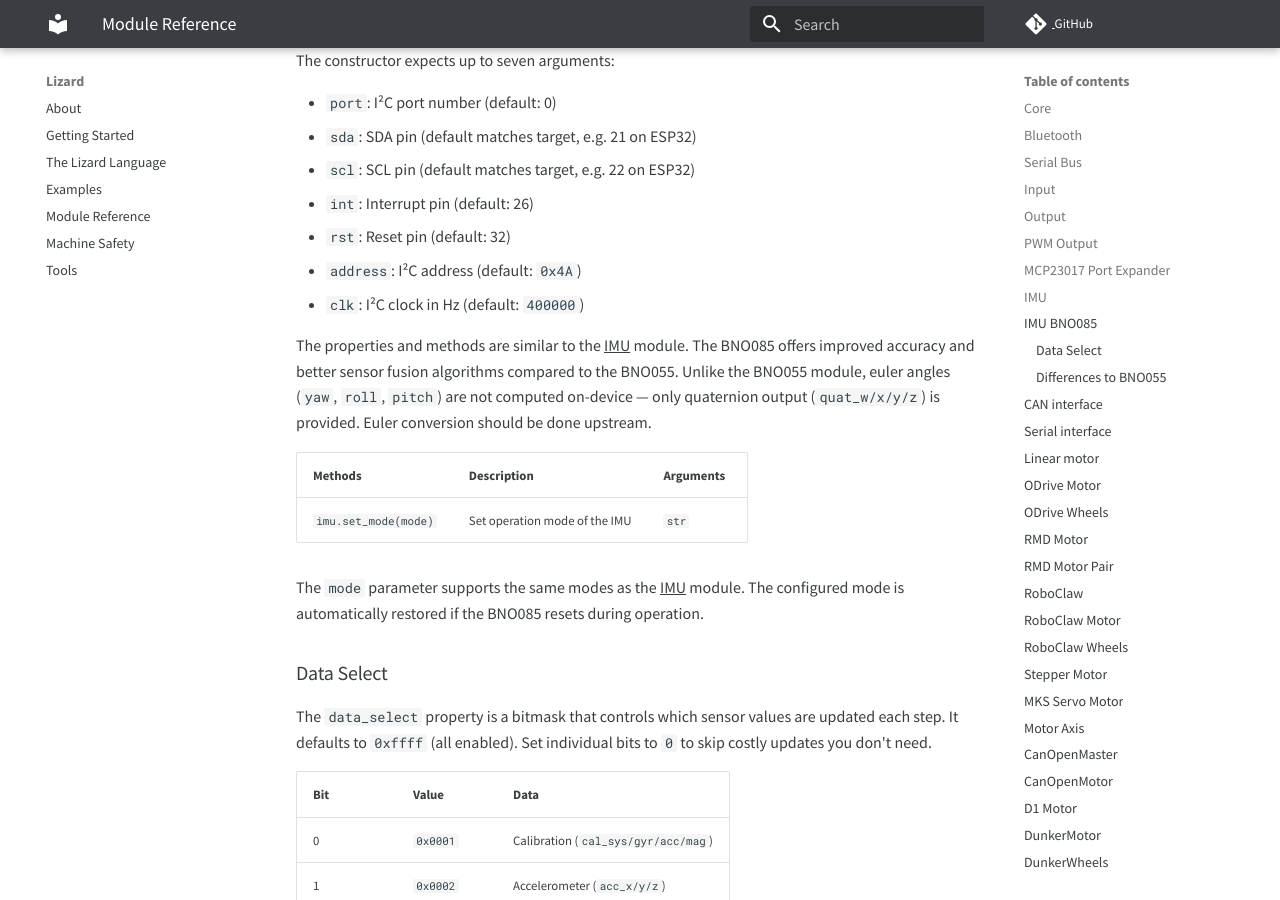
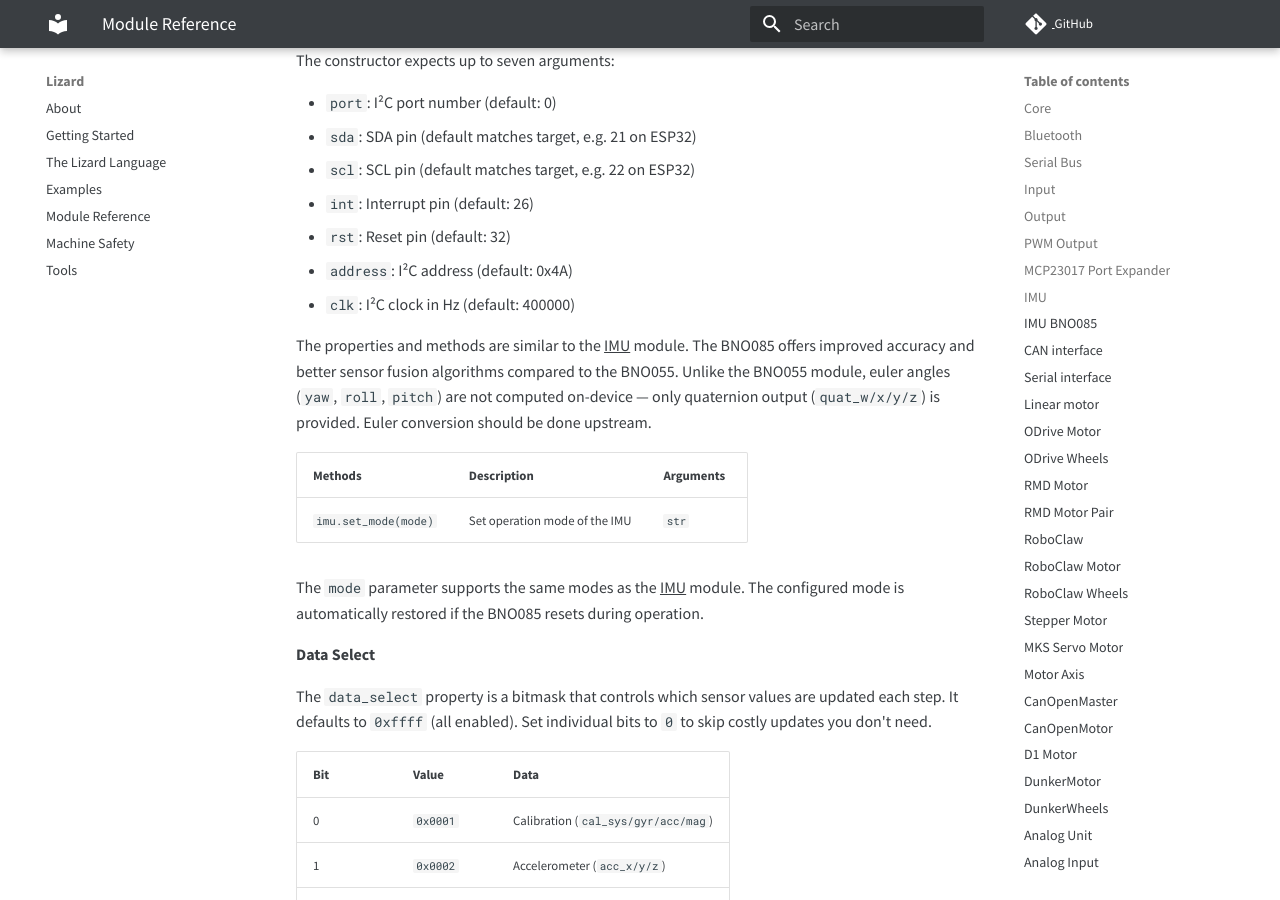
Before and after one commit to zauberzeug/lizard, an MkDocs documentation site: the page built from docs/module_reference.md, in a window 1280 px wide and 900 px high, scrolled down 11218 px. Built offline with MkDocs 1.6.1 and Material for MkDocs 9.7.7, drawn with Linux system fonts in a browser that asks for light colours; comment, search, counter and statistics services are not loaded.

Commit message:
cleanup documentation

```diff
--- a/docs/module_reference.md
+++ b/docs/module_reference.md
@@ -328,9 +328,9 @@
 The IMU BNO085 module provides access to a Bosch BNO085 9-axis absolute orientation sensor over the shared I²C bus.
 This module uses the same API as the [IMU](#imu) module but offers improved fusion quality and additional reports.
 
-| Constructor                                                                         | Description | Arguments |
-| ----------------------------------------------------------------------------------- | ----------- | --------- |
-| `imu = ImuBno085([port[, sda[, scl[, int[, rst[, address[, clk]]]]]]])`             | See below   | `int`s    |
+| Constructor                                                             | Description | Arguments |
+| ----------------------------------------------------------------------- | ----------- | --------- |
+| `imu = ImuBno085([port[, sda[, scl[, int[, rst[, address[, clk]]]]]]])` | See below   | `int`s    |
 
 The constructor expects up to seven arguments:
 
@@ -339,12 +339,14 @@
 - `scl`: SCL pin (default matches target, e.g. 22 on ESP32)
 - `int`: Interrupt pin (default: 26)
 - `rst`: Reset pin (default: 32)
-- `address`: I²C address (default: `0x4A`)
-- `clk`: I²C clock in Hz (default: `400000`)
+- `address`: I²C address (default: 0x4A)
+- `clk`: I²C clock in Hz (default: 400000)
 
 The properties and methods are similar to the [IMU](#imu) module.
 The BNO085 offers improved accuracy and better sensor fusion algorithms compared to the BNO055.
-Unlike the BNO055 module, euler angles (`yaw`, `roll`, `pitch`) are not computed on-device — only quaternion output (`quat_w/x/y/z`) is provided. Euler conversion should be done upstream.
+Unlike the BNO055 module, euler angles (`yaw`, `roll`, `pitch`) are not computed on-device —
+only quaternion output (`quat_w/x/y/z`) is provided.
+Euler conversion should be done upstream.
 
 | Methods              | Description                   | Arguments |
 | -------------------- | ----------------------------- | --------- |
@@ -353,32 +355,34 @@
 The `mode` parameter supports the same modes as the [IMU](#imu) module.
 The configured mode is automatically restored if the BNO085 resets during operation.
 
-### Data Select
+**Data Select**
 
 The `data_select` property is a bitmask that controls which sensor values are updated each step.
-It defaults to `0xffff` (all enabled). Set individual bits to `0` to skip costly updates you don't need.
+It defaults to `0xffff` (all enabled).
+Set individual bits to `0` to skip costly updates you don't need.
 
-| Bit      | Value    | Data                                      |
-| -------- | -------- | ----------------------------------------- |
-| 0        | `0x0001` | Calibration (`cal_sys/gyr/acc/mag`)       |
-| 1        | `0x0002` | Accelerometer (`acc_x/y/z`)               |
-| 2        | `0x0004` | Magnetometer (`mag_x/y/z`)                |
-| 3        | `0x0008` | Gyroscope (`gyr_x/y/z`)                   |
-| 4        | `0x0010` | Quaternion (`quat_w/x/y/z`)              |
-| 5        | `0x0020` | Linear acceleration (`lin_x/y/z`)         |
-| 6        | `0x0040` | Gravity (`grav_x/y/z`)                    |
-| 7        | `0x0080` | Temperature (`temp`)                      |
+| Bit | Value    | Data                                |
+| --- | -------- | ----------------------------------- |
+| 0   | `0x0001` | Calibration (`cal_sys/gyr/acc/mag`) |
+| 1   | `0x0002` | Accelerometer (`acc_x/y/z`)         |
+| 2   | `0x0004` | Magnetometer (`mag_x/y/z`)          |
+| 3   | `0x0008` | Gyroscope (`gyr_x/y/z`)             |
+| 4   | `0x0010` | Quaternion (`quat_w/x/y/z`)         |
+| 5   | `0x0020` | Linear acceleration (`lin_x/y/z`)   |
+| 6   | `0x0040` | Gravity (`grav_x/y/z`)              |
+| 7   | `0x0080` | Temperature (`temp`)                |
 
-### Differences to BNO055
+**Differences to BNO055**
 
-The calibration properties (`cal_sys`, `cal_gyr`, `cal_acc`, `cal_mag`) use the same 0–3 range as the BNO055, but the meaning differs:
+The calibration properties (`cal_sys`, `cal_gyr`, `cal_acc`, `cal_mag`) use the same 0–3 range as the BNO055,
+but the meaning differs:
 
-| Value | BNO055                  | BNO085                          |
-| ----- | ----------------------- | ------------------------------- |
-| 0     | Not calibrated          | Unreliable                      |
-| 1     | Partially calibrated    | Low accuracy                    |
-| 2     | Mostly calibrated       | Medium accuracy                 |
-| 3     | Fully calibrated        | High accuracy (fully calibrated)|
+| Value | BNO055               | BNO085                           |
+| ----- | -------------------- | -------------------------------- |
+| 0     | Not calibrated       | Unreliable                       |
+| 1     | Partially calibrated | Low accuracy                     |
+| 2     | Mostly calibrated    | Medium accuracy                  |
+| 3     | Fully calibrated     | High accuracy (fully calibrated) |
 
 On the BNO055, `cal_sys`, `cal_gyr`, `cal_acc`, and `cal_mag` are read together in a single calibration register.
 On the BNO085, each calibration value is derived from the accuracy status of its corresponding sensor report
```
